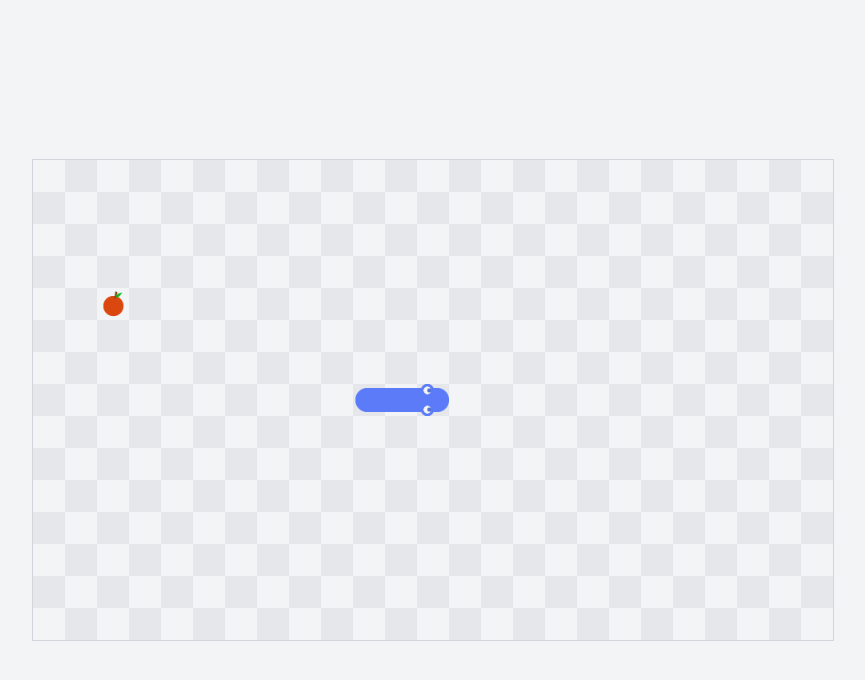
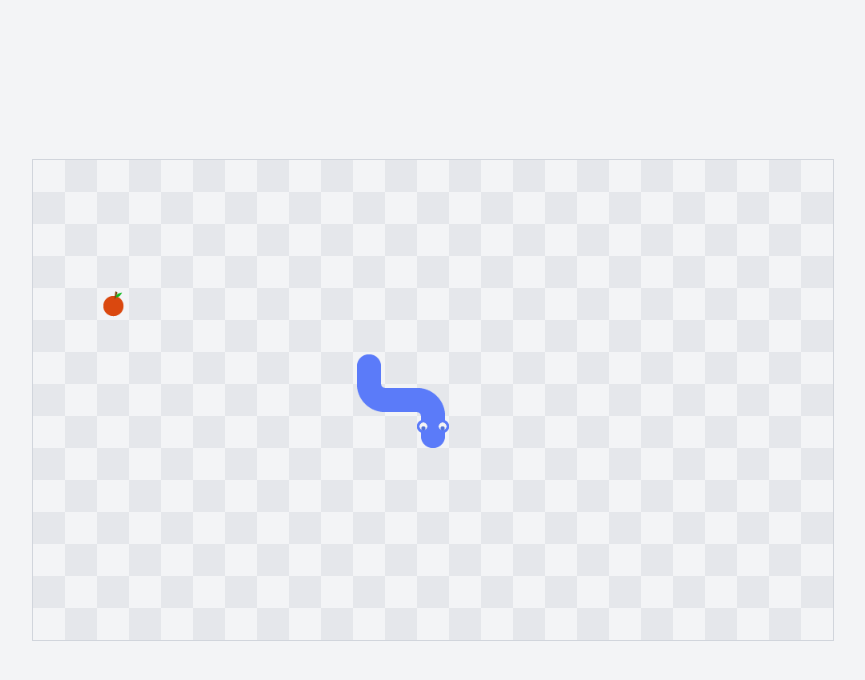
Before and after one commit to ibqn/vite-snake, a React (Vite) app: page / in a window 1280 px wide. Shown: the top 680 px of the page, without its empty margins (207-1072 px from the left). Built offline with nearby package versions, Linux system fonts and the light colour scheme.

Commit message:
refactor game logic to enhance direction handling and improve snake movement mechanics

```diff
--- a/src/components/board.tsx
+++ b/src/components/board.tsx
@@ -32,13 +32,25 @@ export const Board = () => {
                 className={cn(
                   'flex size-8 items-center justify-center',
                   'even:bg-gray-200',
-                  'after:size-full after:bg-cover after:bg-no-repeat after:content-[""]',
-                  'data-[type=head]:after:bg-[url(/snake/head.png)]',
-                  'data-[type=body]:after:bg-[url(/snake/body.png)]',
-                  'data-[type=body-turn]:after:bg-[url(/snake/body-turn.png)]',
-                  'data-[type=tail]:after:bg-[url(/snake/tail.png)]',
+                  'bg-cover bg-no-repeat',
+                  'data-[type=head]:bg-[url(/snake/head.png)]',
+                  'data-[type=body]:bg-[url(/snake/body.png)]',
+                  'data-[type=body-turn]:bg-[url(/snake/body-turn.png)]',
+                  'data-[type=tail]:bg-[url(/snake/tail.png)]',
+
                   // 'data-[type=apple]:after:text-center data-[type=apple]:after:text-2xl data-[type=apple]:after:content-["🍎"]'
-                  'data-[type=apple]:after:bg-[url(/apple.png)]'
+                  'data-[type=apple]:bg-[url(/apple.png)]',
+
+                  (dir === 'bottom-right' || dir === 'left-top') &&
+                    'data-[type=body-turn]:-rotate-90',
+                  (dir === 'top-left' || dir === 'right-bottom') &&
+                    'data-[type=body-turn]:rotate-90',
+                  (dir === 'bottom-left' || dir === 'right-top') &&
+                    'data-[type=body-turn]:rotate-180',
+                  (dir === 'top-right' || dir === 'left-bottom') &&
+                    'data-[type=body-turn]:rotate-0',
+
+                  'data-[dir=down]:rotate-90 data-[dir=left]:rotate-180 data-[dir=up]:-rotate-90'
                 )}
                 data-type={type}
                 data-dir={dir}
--- a/src/components/snake-game.tsx
+++ b/src/components/snake-game.tsx
@@ -1,6 +1,28 @@
 import { Board } from '@/components/board'
+import { useEffect } from 'react'
+import { SnakeMachineContext } from '@/components/provider'
+import type { Dir } from '@/machine'
 
 export const SnakeGame = () => {
+  const { send } = SnakeMachineContext.useActorRef()
+
+  useEffect(() => {
+    function keyListener(event: KeyboardEvent) {
+      const [maybeKey, maybeDir] = event.key.split('Arrow')
+      console.log('maybeKey', maybeKey, 'maybeDir', maybeDir)
+      if (maybeDir) {
+        send({ type: 'ARROW_KEY', dir: maybeDir.toLowerCase() as Dir })
+      } else if (maybeKey === 'r') {
+        send({ type: 'NEW_GAME' })
+      } else if (maybeKey === 'p') {
+        send({ type: 'PAUSE' })
+      }
+    }
+
+    window.addEventListener('keydown', keyListener)
+    return () => window.removeEventListener('keydown', keyListener)
+  }, [send])
+
   return (
     <div className="flex h-screen w-screen items-center justify-center bg-gray-100">
       <Board />
--- a/src/machine.ts
+++ b/src/machine.ts
@@ -27,8 +27,7 @@ export type Context = {
 
 type GameObject = {
   type?: 'head' | 'body' | 'body-turn' | 'tail' | 'apple'
-  dir?: Dir
-  fromDir?: Dir
+  dir?: TurnDir
 }
 
 export const getGameObjectAtPoint = (
@@ -38,20 +37,21 @@ export const getGameObjectAtPoint = (
 ): GameObject => {
   const snakeIndex = findIndex(snake, point)
   if (snakeIndex !== -1) {
-    const bodyPart = snake[snakeIndex]
+    const body = snake[snakeIndex]
     if (snakeIndex === 0) {
-      return { type: 'head', dir: bodyPart.dir }
+      return { type: 'head', dir: body.dir }
     }
 
     if (snakeIndex === snake.length - 1) {
-      return { type: 'tail', dir: bodyPart.dir }
+      return { type: 'tail', dir: snake[snakeIndex - 1].dir }
     }
 
-    const fromDir = snake[snakeIndex - 1].dir
+    const from = snake[snakeIndex + 1]
+    const to = snake[snakeIndex - 1]
+
     return {
-      type: bodyPart.dir === fromDir ? 'body' : 'body-turn',
-      dir: bodyPart.dir,
-      fromDir,
+      type: to.x !== from.x && to.y !== from.y ? 'body-turn' : 'body',
+      dir: getTurnDir(from, body, to),
     }
   }
 
@@ -68,8 +68,8 @@ const isOutOfBounds = (point: Point, gridSize: Point) =>
 const findIndex = <T extends Point>(points: T[], point: Point) =>
   points.findIndex((p) => isSamePoint(p, point))
 
-const head = (snake: Snake) => snake[0]
-const tail = (snake: Snake) => snake[snake.length - 1]
+const head = (snake: Snake) => snake.slice(0, 1)[0]
+const tail = (snake: Snake) => snake.slice(-1)[0]
 const body = (snake: Snake) => snake.slice(1)
 
 const oppositeDir = (dir: Dir): Dir => {
@@ -83,6 +83,49 @@ const oppositeDir = (dir: Dir): Dir => {
     case Dir.right:
       return Dir.left
   }
+}
+
+type TurnDir =
+  | Dir
+  | 'bottom-left'
+  | 'bottom-right'
+  | 'top-left'
+  | 'top-right'
+  | 'right-bottom'
+  | 'left-bottom'
+  | 'right-top'
+  | 'left-top'
+
+const getTurnDir = (from: Point, current: Point, to: Point): TurnDir => {
+  // Calculate vectors
+  const vector1 = { x: current.x - from.x, y: current.y - from.y }
+  const vector2 = { x: to.x - current.x, y: to.y - current.y }
+
+  // Cross product to determine the turn direction
+  const crossProduct = vector1.x * vector2.y - vector1.y * vector2.x
+
+  // Determine the turn direction based on the cross product
+  if (crossProduct > 0) {
+    // clockwise turn (right turn)
+    if (vector1.x > 0 && vector2.y > 0) return 'right-bottom'
+    if (vector1.y > 0 && vector2.x < 0) return 'bottom-left'
+    if (vector1.x < 0 && vector2.y < 0) return 'left-top'
+    if (vector1.y < 0 && vector2.x > 0) return 'top-right'
+  } else if (crossProduct < 0) {
+    // counter-clockwise turn (left turn)
+    if (vector1.x > 0 && vector2.y < 0) return 'right-top'
+    if (vector1.y > 0 && vector2.x > 0) return 'bottom-right'
+    if (vector1.x < 0 && vector2.y > 0) return 'left-bottom'
+    if (vector1.y < 0 && vector2.x < 0) return 'top-left'
+  }
+
+  // No turn (straight movement)
+  if (vector2.x > 0) return Dir.right
+  if (vector2.x < 0) return Dir.left
+  if (vector2.y > 0) return Dir.down
+  if (vector2.y < 0) return Dir.up
+
+  throw new Error('Invalid points for determining turn direction')
 }
 
 const newHead = (head: BodyPart, dir: Dir): BodyPart => {
@@ -121,12 +164,13 @@ const growSnake = (snake: Snake): Snake => [...snake, tail(snake)]
 const makeInitialSnake = (gridSize: Point): Snake => {
   const x = Math.floor(gridSize.x / 2)
   const y = Math.floor(gridSize.y / 2)
-  const dir = Dir.right
 
   return [
-    { x, y, dir },
-    { x: x - 1, y, dir },
-    { x: x - 2, y, dir },
+    { x, y: y + 1, dir: Dir.down },
+    { x, y, dir: Dir.right },
+    { x: x - 1, y, dir: Dir.right },
+    { x: x - 2, y, dir: Dir.down },
+    { x: x - 2, y: y - 1, dir: Dir.down },
   ]
 }
 
@@ -134,11 +178,13 @@ const makeInitialContext = (): Context => {
   const gridSize = { x: 25, y: 15 }
   const snake = makeInitialSnake(gridSize)
   const apple = newApple(gridSize, snake)
+  const dir = head(snake).dir
 
+  console.log('snake init', snake, dir)
   return {
     snake,
     gridSize,
-    dir: Dir.right,
+    dir,
     apple,
     score: 0,
     highScore: 0,
@@ -198,7 +244,7 @@ export const snakeMachine = setup({
     ticks: fromCallback(({ sendBack }) => {
       const intervalId = setInterval(() => {
         sendBack({ type: 'TICK' })
-      }, 100)
+      }, 200)
       return () => clearInterval(intervalId)
     }),
   },
@@ -216,7 +262,7 @@ export const snakeMachine = setup({
       },
     },
     playing: {
-      entry: ['move snake', 'new apple'],
+      // entry: ['move snake'],
       invoke: {
         src: 'ticks',
       },
@@ -244,8 +290,7 @@ export const snakeMachine = setup({
     },
     paused: {
       on: {
-        ARROW_KEY: {
-          actions: ['set direction'],
+        PAUSE: {
           target: 'playing',
         },
       },
```
